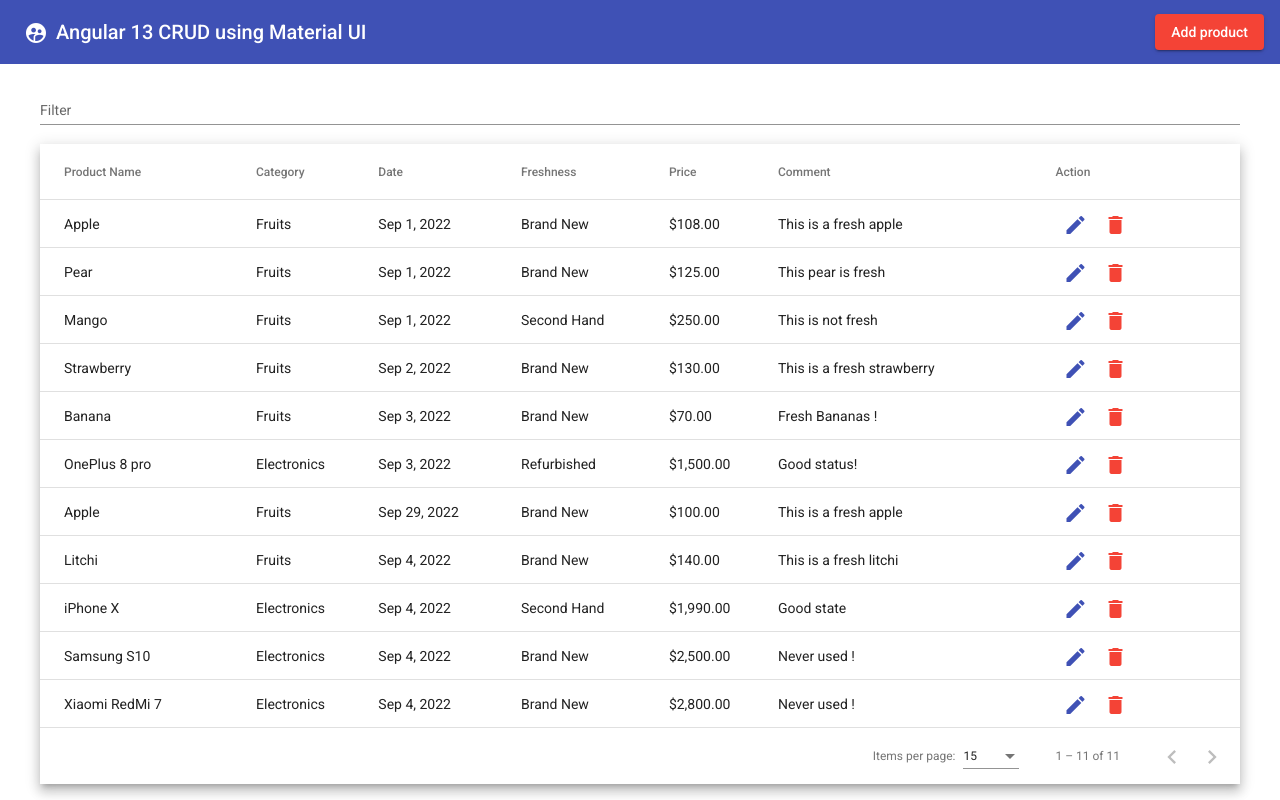
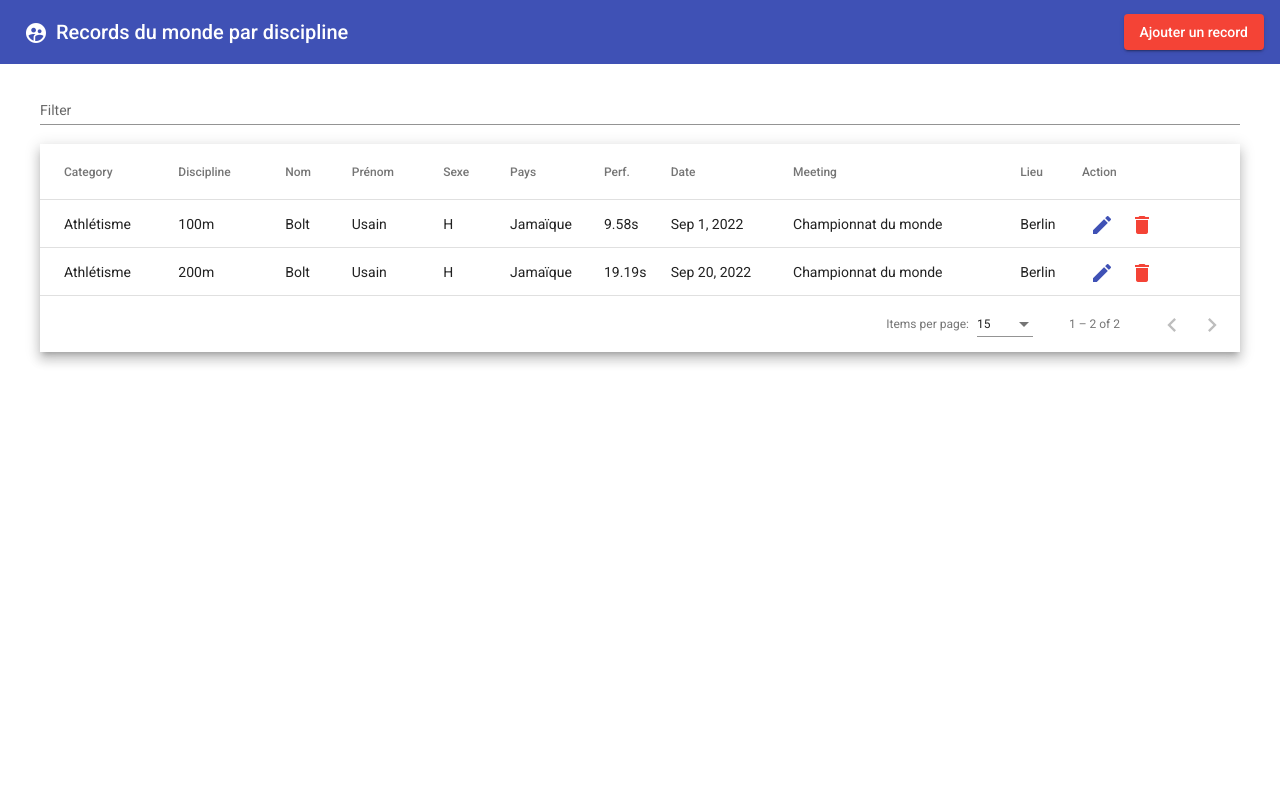
Before and after one commit to Karl911/angular-world-records, an Angular app: page / in a window 1280 px wide. Built offline with nearby package versions, Linux system fonts and the light colour scheme; data requests are answered from the project's data file.

Commit message:
First commit - Working App

```diff
--- a/db.json
+++ b/db.json
@@ -1,103 +1,30 @@
 {
-  "productList": [
+  "worldRecordList": [
     {
-      "productName": "Apple",
-      "category": "Fruits",
-      "freshness": "Brand New",
-      "price": 108,
-      "comment": "This is a fresh apple",
+      "category": "Athlétisme",
+      "event": "100m",
+      "name": "Bolt",
+      "surname": "Usain",
+      "sex": "H",
+      "country": "Jamaïque",
+      "performance": "9.58s",
       "date": "2022-09-01T22:00:00.000Z",
+      "meeting": "Championnat du monde",
+      "location": "Berlin",
       "id": 1
     },
     {
-      "productName": "Pear",
-      "category": "Fruits",
-      "freshness": "Brand New ",
-      "price": 125,
-      "comment": "This pear is fresh",
-      "date": "2022-09-01T22:00:00.000Z",
+      "category": "Athlétisme",
+      "event": "200m",
+      "name": "Bolt",
+      "surname": "Usain",
+      "sex": "H",
+      "country": "Jamaïque",
+      "performance": "19.19s",
+      "date": "2022-09-20T22:00:00.000Z",
+      "meeting": "Championnat du monde",
+      "location": "Berlin",
       "id": 2
-    },
-    {
-      "productName": "Mango",
-      "category": "Fruits",
-      "freshness": "Second Hand",
-      "price": 250,
-      "comment": "This is not fresh",
-      "date": "2022-09-01T22:00:00.000Z",
-      "id": 3
-    },
-    {
-      "productName": "Strawberry",
-      "category": "Fruits",
-      "freshness": "Brand New",
-      "price": 130,
-      "comment": "This is a fresh strawberry",
-      "date": "2022-09-02T22:00:00.000Z",
-      "id": 4
-    },
-    {
-      "productName": "Banana",
-      "category": "Fruits",
-      "freshness": "Brand New",
-      "price": 70,
-      "comment": "Fresh Bananas !",
-      "date": "2022-09-03T22:00:00.000Z",
-      "id": 5
-    },
-    {
-      "productName": "OnePlus 8 pro",
-      "category": "Electronics",
-      "freshness": "Refurbished",
-      "price": 1500,
-      "comment": "Good status!",
-      "date": "2022-09-03T22:00:00.000Z",
-      "id": 6
-    },
-    {
-      "productName": "Apple",
-      "category": "Fruits",
-      "freshness": "Brand New",
-      "price": 100,
-      "comment": "This is a fresh apple",
-      "date": "2022-09-29T22:00:00.000Z",
-      "id": 7
-    },
-    {
-      "productName": "Litchi",
-      "category": "Fruits",
-      "freshness": "Brand New",
-      "price": 140,
-      "comment": "This is a fresh litchi",
-      "date": "2022-09-04T22:00:00.000Z",
-      "id": 8
-    },
-    {
-      "productName": "iPhone X",
-      "category": "Electronics",
-      "freshness": "Second Hand",
-      "price": 1990,
-      "comment": "Good state",
-      "date": "2022-09-04T22:00:00.000Z",
-      "id": 9
-    },
-    {
-      "productName": "Samsung S10",
-      "category": "Electronics",
-      "freshness": "Brand New",
-      "price": 2500,
-      "comment": "Never used !",
-      "date": "2022-09-04T22:00:00.000Z",
-      "id": 10
-    },
-    {
-      "productName": "Xiaomi RedMi 7",
-      "category": "Electronics",
-      "freshness": "Brand New",
-      "price": 2800,
-      "comment": "Never used !",
-      "date": "2022-09-04T22:00:00.000Z",
-      "id": 11
     }
   ],
   "comments": [
--- a/src/app/app.component.html
+++ b/src/app/app.component.html
@@ -2,9 +2,9 @@
   <button mat-icon-button class="example-icon" aria-label="Example icon-button with menu icon">
     <mat-icon>supervised_user_circle</mat-icon>
   </button>
-  <span>Angular 13 CRUD using Material UI</span>
+  <span>Records du monde par discipline</span>
   <span class="example-spacer"></span>
-  <button mat-raised-button color="warn" (click)="openDialog()">Add product</button>
+  <button mat-raised-button color="warn" (click)="openDialog()">Ajouter un record</button>
 </mat-toolbar>
 
 <div class="container">
@@ -17,50 +17,74 @@
     <div class="mat-elevation-z8">
       <table mat-table [dataSource]="dataSource" matSort>
 
-        <!-- Product Name Column -->
-        <ng-container matColumnDef="productName">
-          <th mat-header-cell *matHeaderCellDef mat-sort-header> Product Name </th>
-          <td mat-cell *matCellDef="let row"> {{row.productName}} </td>
-        </ng-container>
-
-        <!-- Category Column -->
+        <!-- Category -->
         <ng-container matColumnDef="category">
           <th mat-header-cell *matHeaderCellDef mat-sort-header> Category </th>
           <td mat-cell *matCellDef="let row"> {{row.category}} </td>
         </ng-container>
 
-        <!-- Date Column -->
+        <!-- Discipline -->
+        <ng-container matColumnDef="event">
+          <th mat-header-cell *matHeaderCellDef mat-sort-header> Discipline </th>
+          <td mat-cell *matCellDef="let row"> {{row.event}} </td>
+        </ng-container>
+
+        <!-- Nom -->
+        <ng-container matColumnDef="name">
+          <th mat-header-cell *matHeaderCellDef mat-sort-header> Nom </th>
+          <td mat-cell *matCellDef="let row"> {{row.name}} </td>
+        </ng-container>
+
+        <!-- Prénom -->
+        <ng-container matColumnDef="surname">
+          <th mat-header-cell *matHeaderCellDef mat-sort-header> Prénom </th>
+          <td mat-cell *matCellDef="let row"> {{row.surname}} </td>
+        </ng-container>
+
+        <!-- Sexe  -->
+        <ng-container matColumnDef="sex">
+          <th mat-header-cell *matHeaderCellDef mat-sort-header> Sexe </th>
+          <td mat-cell *matCellDef="let row"> {{row.sex}} </td>
+        </ng-container>
+
+        <!-- Pays -->
+        <ng-container matColumnDef="country">
+          <th mat-header-cell *matHeaderCellDef mat-sort-header> Pays </th>
+          <td mat-cell *matCellDef="let row"> {{row.country}} </td>
+        </ng-container>
+
+        <!-- Performance -->
+        <ng-container matColumnDef="performance">
+          <th mat-header-cell *matHeaderCellDef mat-sort-header> Perf. </th>
+          <td mat-cell *matCellDef="let row"> {{row.performance}} </td>
+        </ng-container>
+
+        <!-- Date -->
         <ng-container matColumnDef="date">
           <th mat-header-cell *matHeaderCellDef mat-sort-header> Date </th>
           <td mat-cell *matCellDef="let row"> {{row.date | date}} </td>
         </ng-container>
 
-        <!-- Freshness Column -->
-        <ng-container matColumnDef="freshness">
-          <th mat-header-cell *matHeaderCellDef mat-sort-header> Freshness </th>
-          <td mat-cell *matCellDef="let row"> {{row.freshness}} </td>
+        <!-- Meeting -->
+        <ng-container matColumnDef="meeting">
+          <th mat-header-cell *matHeaderCellDef mat-sort-header> Meeting </th>
+          <td mat-cell *matCellDef="let row"> {{row.meeting}} </td>
         </ng-container>
 
-        <!-- Price Column -->
-        <ng-container matColumnDef="price">
-          <th mat-header-cell *matHeaderCellDef mat-sort-header> Price </th>
-          <td mat-cell *matCellDef="let row"> {{row.price | currency}} </td>
+        <!-- Lieu -->
+        <ng-container matColumnDef="location">
+          <th mat-header-cell *matHeaderCellDef mat-sort-header> Lieu </th>
+          <td mat-cell *matCellDef="let row"> {{row.location}} </td>
         </ng-container>
 
-        <!-- Comment Column -->
-        <ng-container matColumnDef="comment">
-          <th mat-header-cell *matHeaderCellDef mat-sort-header> Comment </th>
-          <td mat-cell *matCellDef="let row"> {{row.comment}} </td>
-        </ng-container>
-
-         <!-- Action Column -->
-         <ng-container matColumnDef="action">
+        <!-- Action -->
+        <ng-container matColumnDef="action">
           <th mat-header-cell *matHeaderCellDef mat-sort-header> Action </th>
           <td mat-cell *matCellDef="let row">
-            <button mat-icon-button (click)="editProduct(row)" color="primary">
+            <button mat-icon-button (click)="editWorldRecord(row)" color="primary">
               <mat-icon>edit</mat-icon>
             </button>
-            <button mat-icon-button (click)="deleteProduct(row.id)" color="warn">
+            <button mat-icon-button (click)="deleteWorldRecord(row.id)" color="warn">
               <mat-icon>delete</mat-icon>
             </button>
           </td>
--- a/src/app/app.component.ts
+++ b/src/app/app.component.ts
@@ -6,6 +6,11 @@ import { MatPaginator } from '@angular/material/paginator';
 import { MatSort } from '@angular/material/sort';
 import { MatTableDataSource, _MatTableDataSource } from '@angular/material/table';
 
+interface Category {
+  value: string;
+  viewValue: string;
+}
+
 @Component({
   selector: 'app-root',
   templateUrl: './app.component.html',
@@ -13,7 +18,16 @@ import { MatTableDataSource, _MatTableDataSource } from '@angular/material/table
 })
 export class AppComponent implements OnInit{
   title = 'angular-products';
-  displayedColumns: string[] = ['productName', 'category', 'date', 'freshness', 'price','comment', 'action'];
+  displayedColumns: string[] = ['category', 'event','name','surname','sex','country','performance','date',
+  'meeting', 'location', 'action'];
+
+  //selectedCategory: string;
+
+/*   categories: Category[] = [
+    {value: 'volvo', viewValue: 'Volvo'},
+    {value: 'saab', viewValue: 'Saab'},
+    {value: 'mercedes', viewValue: 'Mercedes'},
+  ]; */
   dataSource!: MatTableDataSource<any >;
 
   @ViewChild(MatPaginator) paginator!: MatPaginator;
@@ -22,7 +36,7 @@ export class AppComponent implements OnInit{
 
   }
   ngOnInit(): void {
-    this.getAllProducts();
+    this.getAllWorldRecords();
   }
       openDialog() {
         this.dialog.open(DialogComponent, {
@@ -30,13 +44,13 @@ export class AppComponent implements OnInit{
         })
     .afterClosed().subscribe(val=>{
         if (val ==='save') {
-          this.getAllProducts();
+          this.getAllWorldRecords();
         }
     })
   }
 
-  getAllProducts(){
-    this.api.getProduct()
+  getAllWorldRecords(){
+    this.api.getWorldRecords()
     .subscribe({
       next:(res) => {
         this.dataSource = new MatTableDataSource(res);
@@ -50,14 +64,14 @@ export class AppComponent implements OnInit{
     })
   }
 
-  editProduct(row : any) {
+  editWorldRecord(row : any) {
     this.dialog.open(DialogComponent, {
       width : '30%',
       data : row
     })
     .afterClosed().subscribe(val=>{
       if (val ==='update') {
-        this.getAllProducts();
+        this.getAllWorldRecords();
       }
     })
   }
@@ -70,12 +84,12 @@ export class AppComponent implements OnInit{
     }
   }
 
-  deleteProduct(id : number){
-    this.api.deleteProduct(id)
+  deleteWorldRecord(id : number){
+    this.api.deleteWorldRecord(id)
     .subscribe({
       next:(res) => {
-        alert("Delete product successfuly");
-        this.getAllProducts();
+        alert("Delete word record successfuly");
+        this.getAllWorldRecords();
       },
       error:(err) =>{
         alert("Error while fetching the records");
--- a/src/app/dialog/dialog.component.html
+++ b/src/app/dialog/dialog.component.html
@@ -1,42 +1,65 @@
-<h1 mat-dialog-title>Add Product Form</h1>
+<h1 mat-dialog-title>Ajouter un record</h1>
 <div mat-dialog-content>
-    <form [formGroup]="productForm">
+    <form [formGroup]="worldRecordForm">
+ <!--  <mat-form-field appearance="fill">
+            <mat-label>Category</mat-label>
+            <select matNativeControl [(ngModel)]="selectedCategory" name="category">
+              <option value="" selected></option>
+              <option *ngFor="let category of categories" [value]="category.value">
+                {{category.viewValue}}
+              </option>
+            </select>
+          </mat-form-field> -->
+          <mat-form-field appearance="fill">
+            <mat-label>Categorie</mat-label>
+            <select matNativeControl formControlName="category">
+              <option value="Athlétisme">Athlétisme</option>
+              <option value="Natation">Natation</option>
+              <option value="Gymnastique">Gymnastique</option>
+            </select>
+          </mat-form-field>
         <mat-form-field appearance="outline">
-            <mat-label>Product Name</mat-label>
-            <input formControlName="productName" matInput placeholder="Name">
+            <mat-label>Discipline</mat-label>
+            <input formControlName="event" matInput placeholder="event">
         </mat-form-field>
         <mat-form-field appearance="outline">
-            <mat-label>Product Category</mat-label>
-            <mat-select formControlName="category" placeholder="Category">
-                <mat-option value="Fruits">Fruits</mat-option>
-                <mat-option value="Vegetables">Vegetables</mat-option>
-                <mat-option value="Electronics">Electronics </mat-option>
-            </mat-select>
+            <mat-label>Nom</mat-label>
+            <input formControlName="name" matInput placeholder="name">
+        </mat-form-field>
+        <mat-form-field appearance="outline">
+            <mat-label>Prénom</mat-label>
+            <input formControlName="surname" matInput placeholder="surname">
+        </mat-form-field>
+        <mat-form-field appearance="outline">
+            <mat-label>Sexe</mat-label>
+            <input formControlName="sex" matInput placeholder="sex">
+        </mat-form-field>
+        <mat-form-field appearance="outline">
+            <mat-label>Pays</mat-label>
+            <input formControlName="country" matInput placeholder="country">
+        </mat-form-field>
+        <mat-form-field appearance="outline">
+            <mat-label>Perf.</mat-label>
+            <input formControlName="performance" matInput placeholder="performance">
         </mat-form-field>
         <mat-form-field appearance="outline">
             <mat-label>Choose a date</mat-label>
             <input formControlName="date" matInput [matDatepicker]="picker">
-            <mat-hint>MM/DD/YYYY</mat-hint>
+            <mat-hint>DD/MM/YYYY</mat-hint>
             <mat-datepicker-toggle matSuffix [for]="picker"></mat-datepicker-toggle>
             <mat-datepicker #picker></mat-datepicker>
         </mat-form-field>
-        <label for=""><h1>Product Freshness</h1></label>
-        <mat-radio-group formControlName="freshness" class="example-radio-group">
-            <mat-radio-button class="example-radio-button" *ngFor="let fresh of freshnessList"  [value]="fresh">
-                {{fresh}}
-            </mat-radio-button>
-        </mat-radio-group>
         <mat-form-field appearance="outline">
-            <mat-label>Price</mat-label>
-            <input formControlName="price" matInput type="number" placeholder="Price">
+            <mat-label>Meeting</mat-label>
+            <input formControlName="meeting" matInput placeholder="meeting">
         </mat-form-field>
         <mat-form-field appearance="outline">
-            <mat-label>Comment</mat-label>
-            <textarea formControlName="comment" matInput></textarea>
-    </mat-form-field>
+            <mat-label>Lieu</mat-label>
+            <input formControlName="location" matInput placeholder="location">
+        </mat-form-field>
     </form>
 </div>
 <div mat-dialog-action [align]="'end'">
     <button mat-raised-button color="warn" mat-dialog-close>Close</button>
-    <button style="margin-left: 8px;" mat-raised-button color="primary" (click)="addProduct()">{{actionBtn}}</button>
+    <button style="margin-left: 8px;" mat-raised-button color="primary" (click)="addWorldRecord()">{{actionBtn}}</button>
 </div>
--- a/src/app/dialog/dialog.component.scss
+++ b/src/app/dialog/dialog.component.scss
@@ -7,7 +7,3 @@ mat-form-field  {
     margin: 15px 0;
     align-items: flex-start;
   }
-
-  .example-radio-button {
-    margin: 5px;
-  }
--- a/src/app/dialog/dialog.component.ts
+++ b/src/app/dialog/dialog.component.ts
@@ -1,17 +1,49 @@
 import { Component, Inject, OnInit } from '@angular/core';
-import { FormGroup, FormBuilder, Validators  } from '@angular/forms';
+import { FormGroup, FormGroupDirective, FormBuilder, FormControl, NgForm, Validators  } from '@angular/forms';
 import { ApiService } from '../services/api.service';
 import { MatDialogRef, MAT_DIALOG_DATA   } from '@angular/material/dialog';
+import { ErrorStateMatcher } from '@angular/material/core';
+
+/** Error when invalid control is dirty, touched, or submitted. */
+export class MyErrorStateMatcher implements ErrorStateMatcher {
+  isErrorState(control: FormControl | null, form: FormGroupDirective | NgForm | null): boolean {
+    const isSubmitted = form && form.submitted;
+    return !!(control && control.invalid && (control.dirty || control.touched || isSubmitted));
+  }
+}
+interface Category {
+  value: string;
+  viewValue: string;
+}
 
 @Component({
   selector: 'app-dialog',
   templateUrl: './dialog.component.html',
   styleUrls: ['./dialog.component.scss']
 })
+
 export class DialogComponent implements OnInit {
 
-  freshnessList = ["Brand New", "Second Hand", "Refurbished"];
-  productForm !: FormGroup;
+  selected = new FormControl('valid', [Validators.required, Validators.pattern('valid')]);
+
+  selectFormControl = new FormControl('valid', [Validators.required, Validators.pattern('valid')]);
+
+  disableSelect = new FormControl(false);
+
+  categories: Category[] = [
+    {value: 'volvo', viewValue: 'Volvo'},
+    {value: 'saab', viewValue: 'Saab'},
+    {value: 'mercedes', viewValue: 'Mercedes'},
+  ];
+
+  nativeSelectFormControl = new FormControl('valid', [
+    Validators.required,
+    Validators.pattern('valid'),
+  ]);
+
+  matcher = new MyErrorStateMatcher();
+
+  worldRecordForm !: FormGroup;
   actionBtn : string = "Save";
   constructor(private formBuilder : FormBuilder,
     private api : ApiService,
@@ -19,59 +51,69 @@ export class DialogComponent implements OnInit {
     private dialogRef : MatDialogRef<DialogComponent>) { }
 
   ngOnInit(): void {
-    this.productForm = this.formBuilder.group({
-      productName : ['', Validators.required],
+    this.worldRecordForm = this.formBuilder.group({
+
       category : ['', Validators.required],
-      freshness : ['', Validators.required],
-      price : ['', Validators.required],
-      comment : ['', Validators.required],
-      date : ['', Validators.required]
+      event : ['', Validators.required],
+      name : ['', Validators.required],
+      surname : ['', Validators.required],
+      sex : ['', Validators.required],
+      country : ['', Validators.required],
+      performance : ['', Validators.required],
+      date : ['', Validators.required],
+      meeting : [''],
+      location : ['']
+
     })
 
     //console.log(this.editData);
     if (this.editData) {
       this.actionBtn = "Update";
-      this.productForm.controls['productName'].setValue(this.editData.productName);
-      this.productForm.controls['category'].setValue(this.editData.category);
-      this.productForm.controls['freshness'].setValue(this.editData.freshness);
-      this.productForm.controls['price'].setValue(this.editData.price);
-      this.productForm.controls['comment'].setValue(this.editData.comment);
-      this.productForm.controls['date'].setValue(this.editData.date);
+      this.worldRecordForm.controls['category'].setValue(this.editData.category);
+      this.worldRecordForm.controls['event'].setValue(this.editData.event);
+      this.worldRecordForm.controls['name'].setValue(this.editData.name);
+      this.worldRecordForm.controls['surname'].setValue(this.editData.surname);
+      this.worldRecordForm.controls['sex'].setValue(this.editData.sex);
+      this.worldRecordForm.controls['country'].setValue(this.editData.country);
+      this.worldRecordForm.controls['performance'].setValue(this.editData.performance);
+      this.worldRecordForm.controls['date'].setValue(this.editData.date);
+      this.worldRecordForm.controls['meeting'].setValue(this.editData.meeting);
+      this.worldRecordForm.controls['location'].setValue(this.editData.location);
     }
   }
 
-  addProduct()  {
+  addWorldRecord()  {
    if (!this.editData) {
-    if (this.productForm.valid) {
-      this.api.postProduct(this.productForm.value)
+    if (this.worldRecordForm.valid) {
+      this.api.postWorldRecord(this.worldRecordForm.value)
       .subscribe({
         next:(res)=> {
-          alert("Product added successfully");
-          this.productForm.reset();
+          alert("Record enregistré !");
+          this.worldRecordForm.reset();
           this.dialogRef.close('save');
         },
         error:()=> {
-          alert("Error while adding the product")
+          alert("Erreur lors de l'enregistrement du record")
         }
       })
     }
    }
    else {
-    this.updateProduct();
+    this.updateWorldRecord();
   }
-  //console.log(this.productForm.value);
+  //console.log(this.worldRecordForm.value);
   }
-  //this.updateProduct
-  updateProduct(){
-     this.api.putProduct(this.productForm.value, this.editData.id)
+
+  updateWorldRecord(){
+     this.api.putWorldRecord(this.worldRecordForm.value, this.editData.id)
      .subscribe({
       next:(res)=> {
-        alert("Product updated successfully");
-        this.productForm.reset();
+        alert("Modification du record effectué");
+        this.worldRecordForm.reset();
         this.dialogRef.close('update');
       },
       error:()=> {
-        alert("Error while updating the record ")
+        alert("Erreur lors de la modification du record ")
       }
     })
   }
--- a/src/app/services/api.service.ts
+++ b/src/app/services/api.service.ts
@@ -8,21 +8,21 @@ export class ApiService {
 
   constructor(private http : HttpClient) { }
 
-  // add product
-  postProduct(data : any){
-    return this.http.post<any>("http://localhost:3000/productList/", data);
+  // add a world record
+  postWorldRecord(data : any){
+    return this.http.post<any>("http://localhost:3000/worldRecordList/", data);
   }
-  // get all products
-  getProduct(){
-    return this.http.get<any>("http://localhost:3000/productList/");
+  // get all world records
+  getWorldRecords(){
+    return this.http.get<any>("http://localhost:3000/worldRecordList/");
   }
-  // update a product
-  putProduct(data : any, id : number){
-    return this.http.put<any>("http://localhost:3000/productList/"+id, data);
+  // update a world record
+  putWorldRecord(data : any, id : number){
+    return this.http.put<any>("http://localhost:3000/worldRecordList/"+id, data);
   }
-  // delete a product
-  deleteProduct(id : number){
-    return this.http.delete<any>("http://localhost:3000/productList/"+id);
+  // delete a world record
+  deleteWorldRecord(id : number){
+    return this.http.delete<any>("http://localhost:3000/worldRecordList/"+id);
   }
 
 }
```
